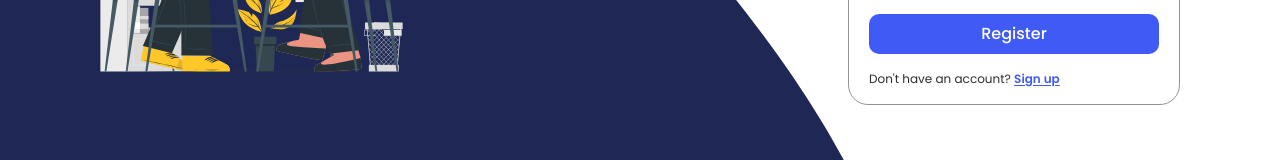
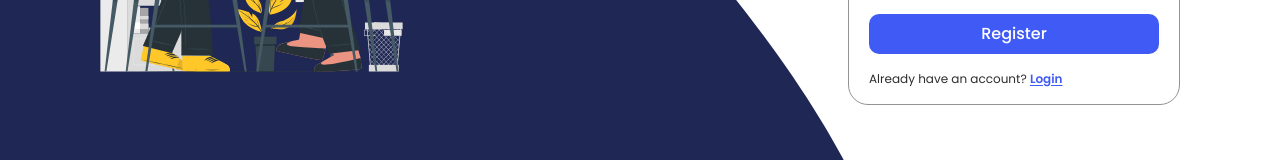
Before and after one commit to abhishek98s/JOTEX, an Angular app in the folder client/: page /register/top in a window 1280 px wide. Shown: the part 567-727 px from the top of the page. Built offline with nearby package versions, Linux system fonts and the light colour scheme; what ngx-slick-carousel would draw is missing.

Commit message:
fixed a type

```diff
--- a/client/src/app/Modules/login/login-form/login-form.component.html
+++ b/client/src/app/Modules/login/login-form/login-form.component.html
@@ -16,5 +16,5 @@
     <button class="h-[40px] rounded-[10px] py-[8px]">Login</button>
 
     <span class="label-Medium">Don't have an account? <a href="#" routerLink="/register"
-            class="signin label-Medium-SB underline underline-offset-2">Sign in</a></span>
+            class="signin label-Medium-SB underline underline-offset-2">Register</a></span>
 </form>
--- a/client/src/app/Modules/register/register-form/register-form.component.html
+++ b/client/src/app/Modules/register/register-form/register-form.component.html
@@ -25,6 +25,6 @@
 
     <button class="h-[40px] rounded-[10px] py-[8px]">Register</button>
 
-    <span class="label-Medium">Don't have an account? <a href="#" routerLink="/login"
-            class="signin label-Medium-SB underline underline-offset-2">Sign up</a></span>
+    <span class="label-Medium">Already have an account? <a href="#" routerLink="/login"
+            class="signin label-Medium-SB underline underline-offset-2">Login</a></span>
 </form>
--- a/client/src/app/shared/navbar/navbar.component.html
+++ b/client/src/app/shared/navbar/navbar.component.html
@@ -42,11 +42,9 @@
         </ul>
 
         <div class="signin-signup body-small flex flex-col mt-[8px] items-center">
-            <a href="#" class="sign-in w-[100%] h-[40px] inline-flex justify-center items-center label-Medium-SB">Sign
-                Up</a>
+            <a href="#" class="sign-in w-[100%] h-[40px] inline-flex justify-center items-center label-Medium-SB">Register</a>
             <a href="#"
-                class="sign-up label-Medium-SB inline-flex justify-center items-center w-[100%] text-center h-[40px] rounded-[8px]">Sign
-                In</a>
+                class="sign-up label-Medium-SB inline-flex justify-center items-center w-[100%] text-center h-[40px] rounded-[8px]">Login</a>
         </div>
     </div>
 </nav>
```
